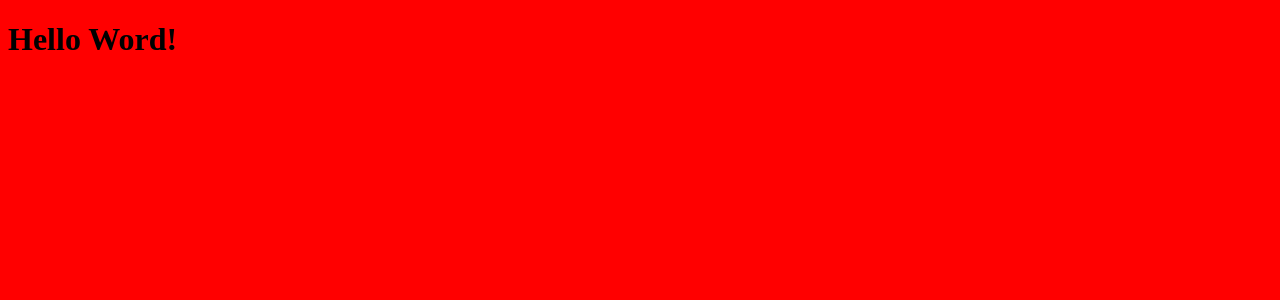
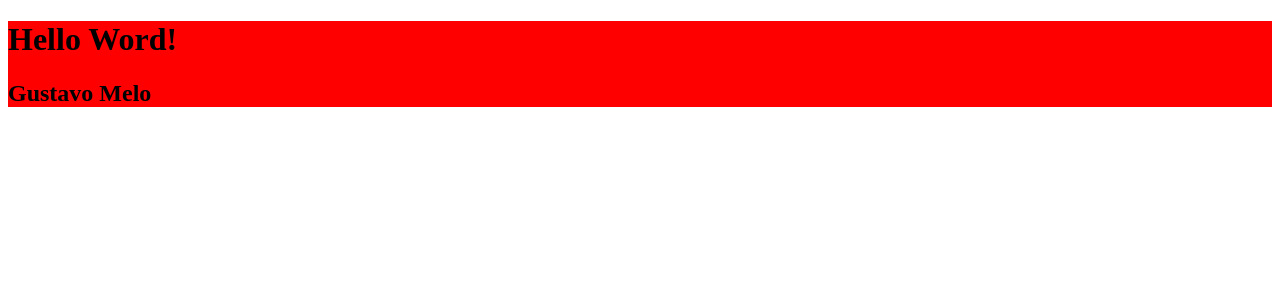
Before and after one commit to gusta7ms/Rocketnotes-Front, a React (Vite) app: page / in a window 1280 px wide. Shown: the top 300 px of the page. Built offline with nearby package versions, Linux system fonts and the light colour scheme.

Commit message:
Logic of using CSS in JS

```diff
--- a/src/Pages/Details/index.jsx
+++ b/src/Pages/Details/index.jsx
@@ -1,10 +1,12 @@
-import "./styles.css"
+import { Conteiner } from "./styles"
 
 export  function Details (){
 
   return(
-    <>
+    <Conteiner>
       <h1>Hello Word!</h1>
-    </>
+
+      <h2>Gustavo Melo</h2>
+    </Conteiner>
   )
 }
--- a/src/Pages/Details/styles.css
+++ /dev/null
@@ -1,3 +0,0 @@
-body {
-    background: red;
-}
--- /dev/null
+++ b/src/Pages/Details/styles.js
@@ -0,0 +1,5 @@
+import styled from "styled-components"
+
+export const Conteiner = styled.div`
+  background: red;
+`;
```
Also changed, not shown: 1 other file (tests, documents, lock files or other folders).
